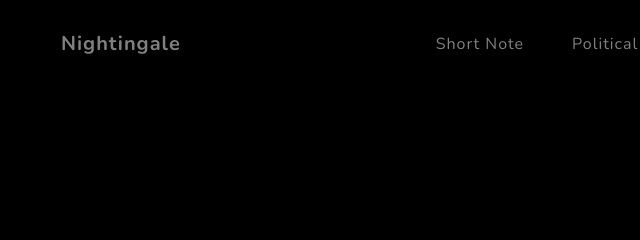
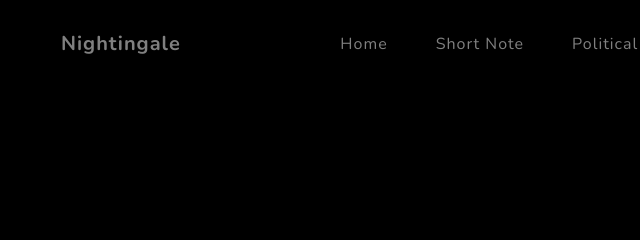
Before and after one commit to Avneesh2411/Nightingle2, a plain HTML site: page index.html in a window 1280 px wide. Shown: the top 240 px of the page, 57-697 px from the left. Drawn offline with nearby package versions, Linux system fonts and the light colour scheme.

Commit message:
Update index.html

```diff
--- a/index.html
+++ b/index.html
@@ -26,6 +26,7 @@
                 </button>
                 <div class="collapse navbar-collapse" id="navbarResponsive">
                     <ul class="navbar-nav ms-auto">
+                        <li class="nav-item"><a class="nav-link" href="#page-top">Home</a></li>
                         <li class="nav-item"><a class="nav-link" href="#about">Short Note</a></li>
                         <li class="nav-item"><a class="nav-link" href="#projects">Political Aspects</a></li>
                         <li class="nav-item"><a class="nav-link" href="#social">Social Aspects</a></li>
```
